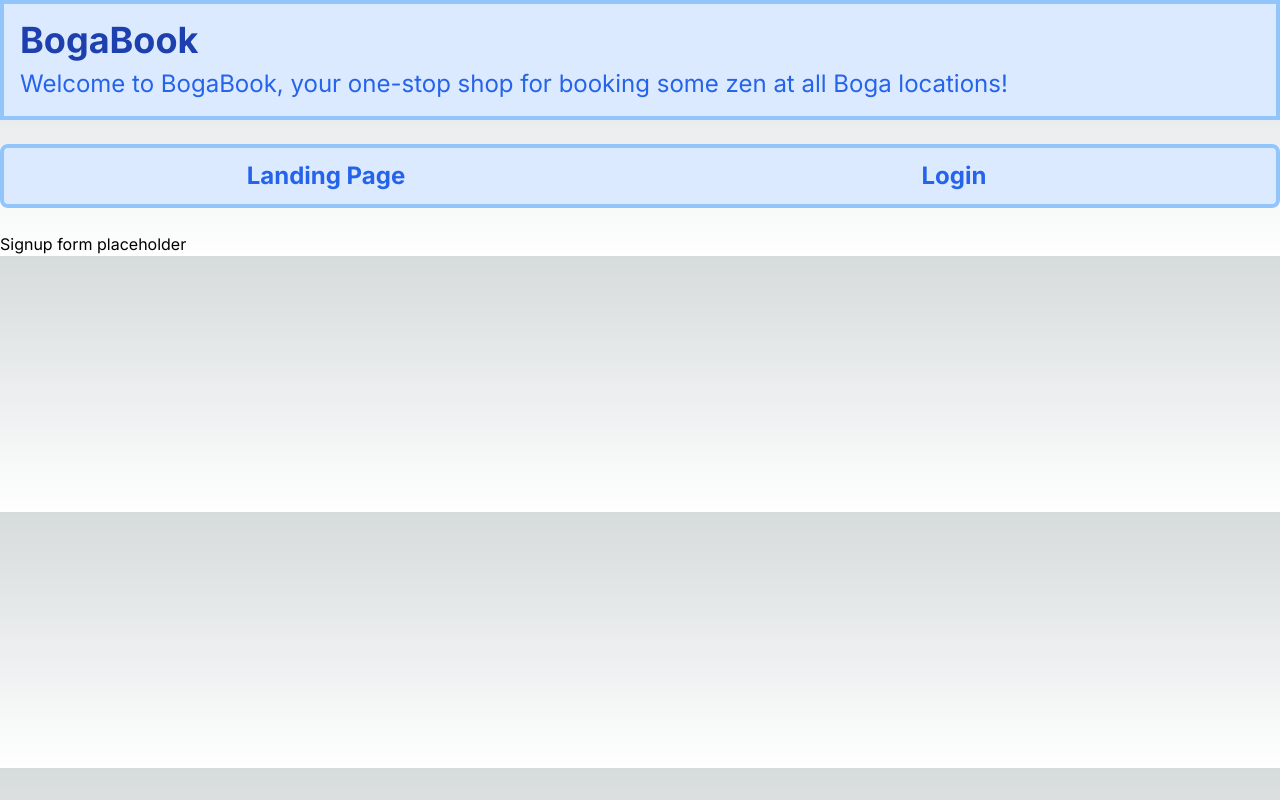
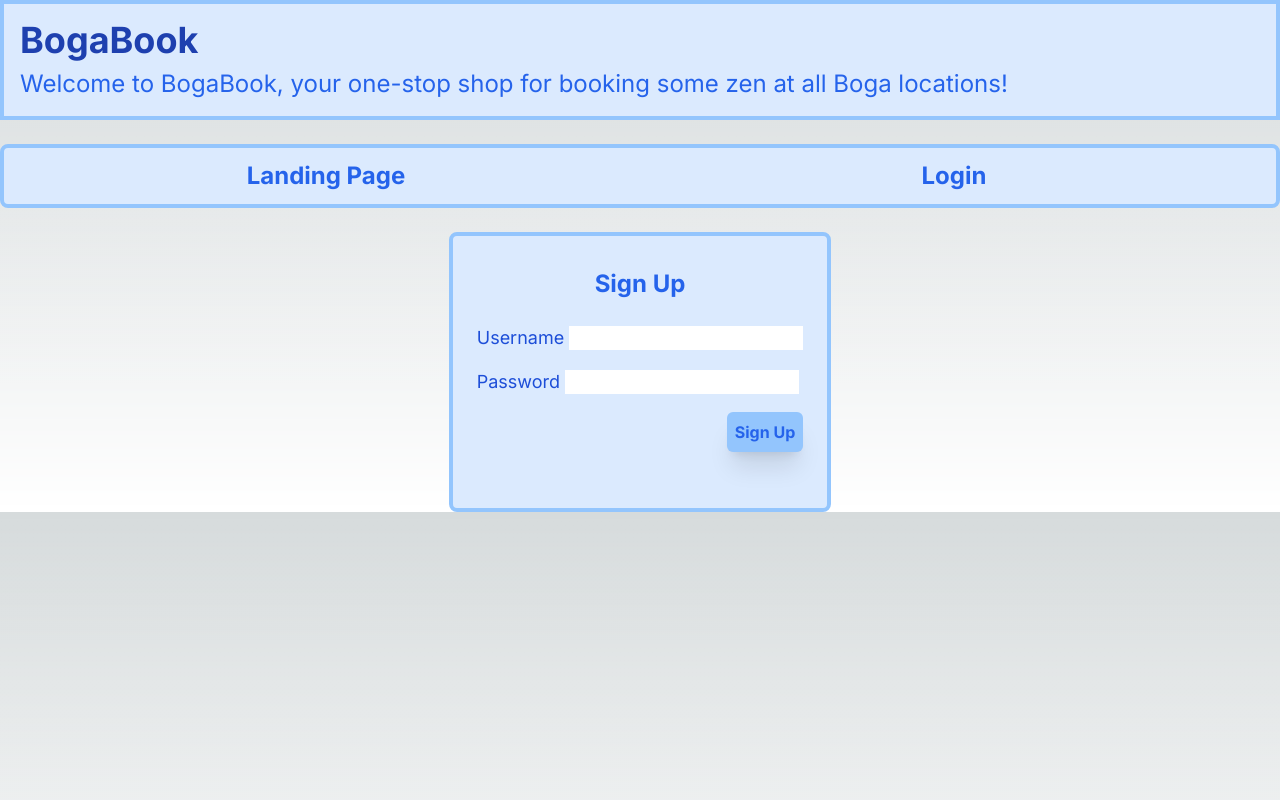
Before and after one commit to Robchike9290/YogaBookingPlatform, a Next.js app: page /signup in a window 1280 px wide. Built offline with nearby package versions, Linux system fonts and the light colour scheme.

Commit message:
Further developer generic form component, fix tailwind configuration to pick up _component folder styling, make Login component implementation more compact.

```diff
--- a/src/_components/UserInfoForm.tsx
+++ b/src/_components/UserInfoForm.tsx
@@ -1,18 +1,25 @@
 'use client'
 
-import Link from 'next/link'
 import React from 'react'
 
 interface UserInfoFormProps {
+    formTitle: string,
     handleUsernameChange: React.ChangeEventHandler<HTMLInputElement>,
     handlePasswordChange: React.ChangeEventHandler<HTMLInputElement>,
     handleSubmit: React.MouseEventHandler<HTMLButtonElement>
+    formCta: string
 }
 
-export default function UserInfoForm({ handleUsernameChange, handlePasswordChange, handleSubmit }: UserInfoFormProps) {
+export default function UserInfoForm({
+    handleUsernameChange,
+    handlePasswordChange,
+    handleSubmit,
+    formTitle,
+    formCta
+}: UserInfoFormProps) {
     return (
         <>
-            <h1 className="flex-1 text-blue-600 font-bold mt-2 hover:text-purple-700 text-center text-2xl">Login</h1>
+            <h1 className="flex-1 text-blue-600 font-bold mt-2 hover:text-purple-700 text-center text-2xl">{formTitle}</h1>
             <form className="justify-self-center py-4 pb-8">
                 <div className="py-2">
                     <label className="text-blue-700 text-center text-lg" htmlFor="Username">Username </label>
@@ -38,18 +45,10 @@ export default function UserInfoForm({ handleUsernameChange, handlePasswordChang
                     onClick={handleSubmit}
                     className="text-blue-600 font-bold hover:text-purple-700 rounded-md p-2 mt-2 bg-blue-300 shadow-xl"
                 >
-                    Login
+                    {formCta}
                 </button>
                 </div>
             </form>
-            <div>
-                <h3 className="flex justify-end gap-2 text-blue-600">
-                    Not a member?
-                    <Link className="text-purple-700 hover:text-black" href="/signup">
-                        Sign up here.
-                    </Link>
-                </h3>
-            </div>
         </>
     )
 }
--- /dev/null
+++ b/src/app/login/_components/signupCta.tsx
@@ -0,0 +1,14 @@
+import Link from 'next/link'
+
+export default function SignupCTA() {
+    return (
+        <div>
+            <h3 className="flex justify-end gap-2 text-blue-600">
+                Not a member?
+                <Link className="text-purple-700 hover:text-black" href="/signup">
+                    Sign up here.
+                </Link>
+            </h3>
+        </div>
+    )
+}
--- a/src/app/login/page.tsx
+++ b/src/app/login/page.tsx
@@ -1,22 +1,13 @@
 'use client'
 import React, { useState } from 'react'
-import Link from 'next/link'
 import UserInfoForm from '@/_components/UserInfoForm'
+import SignupCTA from './_components/signupCta'
 
 interface LoginProps {
     isLoggedIn: boolean
 }
 
 export default function Login({ isLoggedIn }: LoginProps) {
-    return (
-        // TODO: Make styles be generic, this is insanely out of hand.
-        <div className="bg-blue-100 justify-self-center border-4 border-blue-300 rounded-lg p-6">
-            <LoginForm isLoggedIn={isLoggedIn}/>
-        </div>
-    )
-}
-
-function LoginForm({ isLoggedIn }: LoginProps) {
     const [username, setUsername] = useState('')
     const [password, setPassword] = useState('')
 
@@ -45,11 +36,18 @@ function LoginForm({ isLoggedIn }: LoginProps) {
                 // first, return to the landing page.
                 <h1>Logging out, please be patient...</h1>
             ) : (
-                <UserInfoForm
-                    handleUsernameChange={handleUsernameChange}
-                    handlePasswordChange={handlePasswordChange}
-                    handleSubmit={handleSubmit}
-                />
+                // TODO: Make these styles more generic, this is insanely out of hand
+                // and the components have a base styling to them most of the time.
+                <div className="bg-blue-100 justify-self-center border-4 border-blue-300 rounded-lg p-6">
+                    <UserInfoForm
+                        formTitle={'Login'}
+                        handleUsernameChange={handleUsernameChange}
+                        handlePasswordChange={handlePasswordChange}
+                        handleSubmit={handleSubmit}
+                        formCta={'Login'}
+                    />
+                    <SignupCTA />
+                </div>
             )
         }
         </>
--- a/src/app/signup/page.tsx
+++ b/src/app/signup/page.tsx
@@ -1,7 +1,36 @@
+'use client'
+
+import UserInfoForm from "@/_components/UserInfoForm";
+import React, { useState } from 'react'
+
 export default function Signup() {
+    const [username, setUsername] = useState('')
+    const [password, setPassword] = useState('')
+
+    const handlePasswordChange = (event: React.ChangeEvent<HTMLInputElement>) => {
+        setPassword(event.target.value)
+    }
+
+    const handleUsernameChange = (event: React.ChangeEvent<HTMLInputElement>) => {
+        setUsername(event.target.value)
+    }
+
+    const handleSubmit = () => {
+        // check whether login/password combo is valid
+        // if so, navigate to profile page
+        // if not, navigate to signup screen with error message displayed.
+        console.log('submit handled!')
+    }
+
     return (
-        <>
-            <h1>Signup form placeholder</h1>
-        </>
+        <div className="bg-blue-100 justify-self-center border-4 border-blue-300 rounded-lg p-6">
+            <UserInfoForm
+                formTitle={'Sign Up'}
+                handleUsernameChange={handleUsernameChange}
+                handlePasswordChange={handlePasswordChange}
+                handleSubmit={handleSubmit}
+                formCta={'Sign Up'}
+            />
+        </div>
     )
 }
--- a/tailwind.config.js
+++ b/tailwind.config.js
@@ -3,6 +3,7 @@ module.exports = {
   content: [
     './src/pages/**/*.{js,ts,jsx,tsx,mdx}',
     './src/components/**/*.{js,ts,jsx,tsx,mdx}',
+    './src/_components/**/*.{js,ts,jsx,tsx,mdx}',
     './src/app/**/*.{js,ts,jsx,tsx,mdx}',
   ],
   theme: {
```
